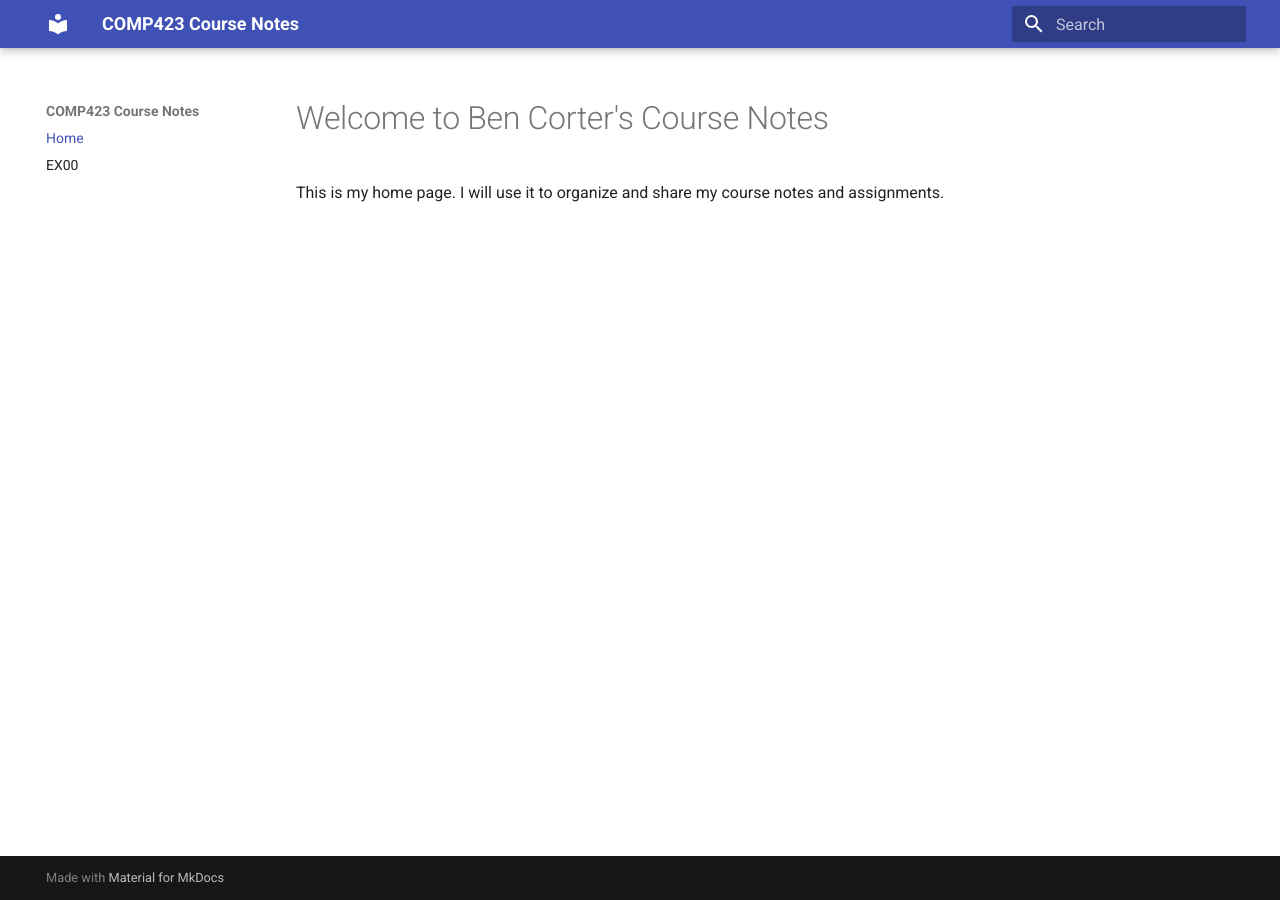
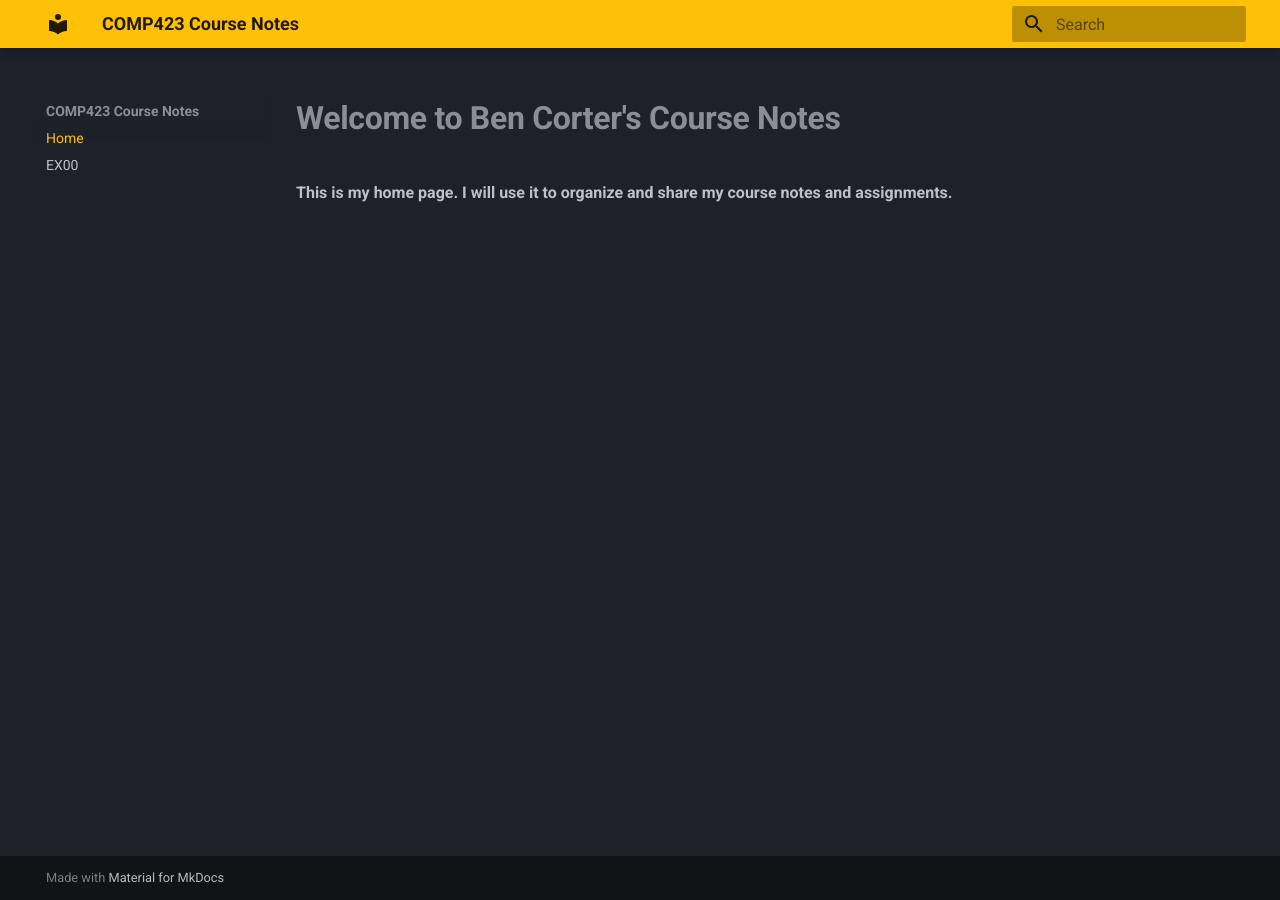
Before and after one commit to bjcorter/comp423-course-notes, an MkDocs documentation site: the page built from docs/index.md, in a window 1280 px wide. Built offline with MkDocs 1.6.1 and Material for MkDocs 9.7.7, drawn with Linux system fonts in a browser that asks for light colours.

Commit message:
made some format changes

```diff
--- a/docs/index.md
+++ b/docs/index.md
@@ -1,3 +1,3 @@
-# Welcome to Ben Corter's Course Notes
+# **Welcome to Ben Corter's Course Notes**
 
-This is my home page. I will use it to organize and share my course notes and assignments.
+**This is my home page. I will use it to organize and share my course notes and assignments.**
--- a/mkdocs.yml
+++ b/mkdocs.yml
@@ -3,6 +3,9 @@ nav:
   - Home: index.md
   - EX00: tutorials/go-setup.md
 theme:
+  palette:
+    scheme: slate
+    primary: amber
   features:
     - content.code.copy
     - content.code.annotate
@@ -17,6 +20,6 @@ markdown_extensions:
       pygments_lang_class: true
   - pymdownx.inlinehilite
   - pymdownx.snippets
-  - admonitions
+  - admonition
   - pymdownx.details
   - pymdownx.superfences
```
Also changed, not shown: docs/tutorials/go-setup.md (+1 -1 lines).
